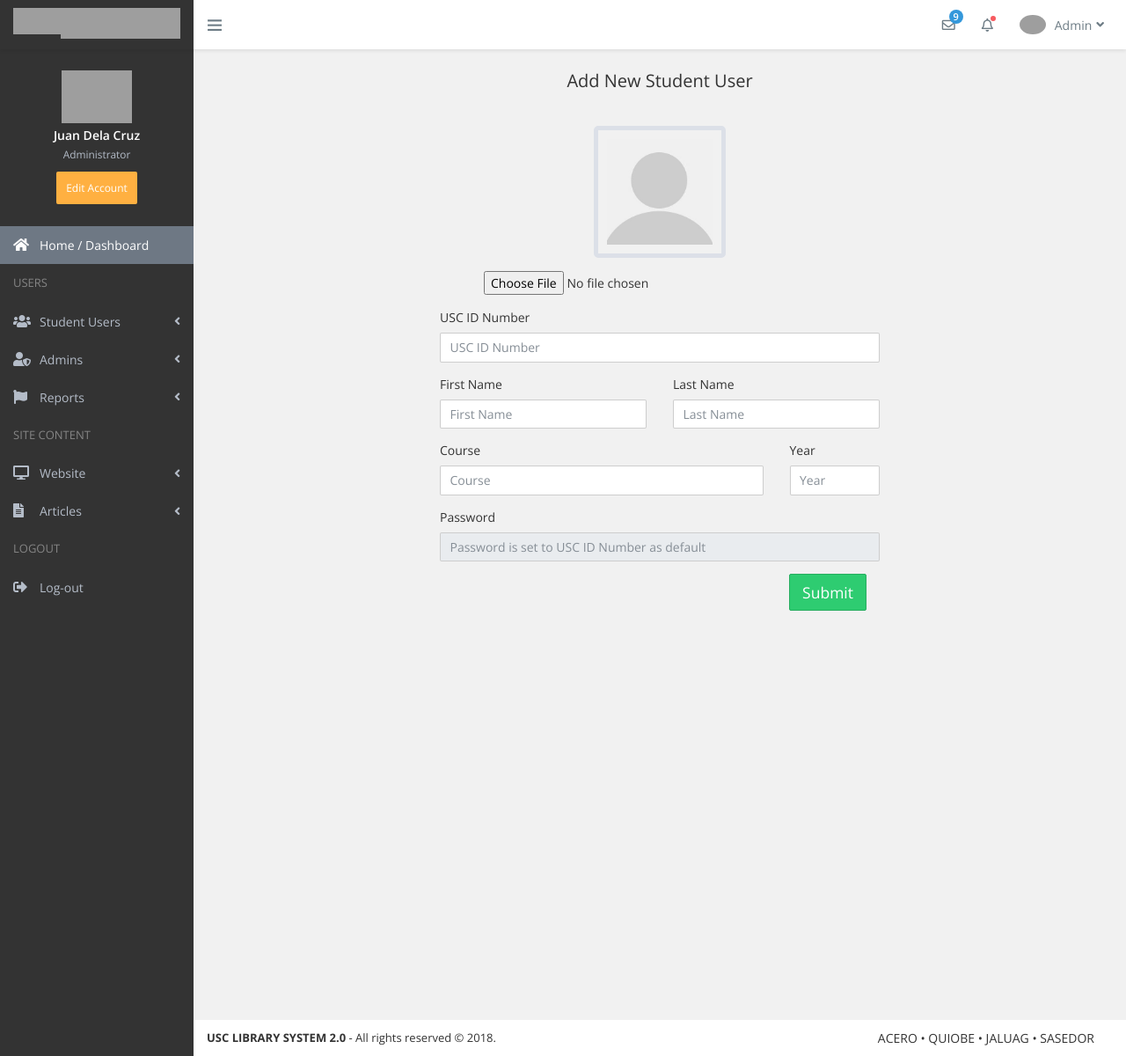
After one commit to lance173/capstone-admin, a PHP site: page /views/add-userstudent.php in a window 1280 px wide. The commit adds this page. Shown: the whole page at 88% size. Run offline with PHP 8.4, Linux system fonts and the light colour scheme; some libraries are stand-ins or nearby versions; grey boxes are pictures that could not be loaded.

Commit message:
10-9-18 14:41

```diff
--- a/assets/css/custom.css
+++ b/assets/css/custom.css
@@ -523,3 +523,48 @@ html, body{
   font-size: 13px;
   text-decoration: underline;
 }
+
+/*
+*
+  New Admin Page
+*----------
+*/
+
+.inpage-alerts{
+  width: 95%;
+  margin: 25px 20px 0px;
+}
+
+.default-adminimg{
+  height: 150px;
+  width: 150px;
+  padding: 10px;
+  border: 5px solid #dce0e8;
+  border-radius: 5px;
+}
+
+.imgupld-section{
+  text-align: center;
+}
+
+.imgupld-section input[type=file]{
+  width: 80%;
+  margin: 15px auto;
+  text-align: center;
+}
+
+.role-descrip{
+  margin-top: 20px;
+  margin-left: 15px;
+}
+
+/**New Student User**/
+.use-dud{
+  margin-left: 25%;
+}
+
+@media screen and (max-width: 700px) {
+  .use-dud {
+  margin-left: 10%;
+  }
+}
--- /dev/null
+++ b/views/add-userstudent.php
@@ -0,0 +1,82 @@
+<?php
+    require('header.php');
+    include('nav.php');
+?>
+
+
+        <div class="content-wrapper">
+            <!-- START PAGE CONTENT-->
+            <div class="row" style="display: none;">
+                <div class="inpage-alerts">
+                    <div class="alert alert-success">
+                        User Admin is added successfully.
+                    </div>
+                </div>
+            </div>
+
+            <div class="page-heading">
+                <center> <h3 class="page-title"> Add New Student User</h3> </center>
+            </div>
+
+
+            <form class="form-horizontal" action="" method="post">
+                <fieldset>
+                    <div class="row" style="margin-top: 20px;">
+                        <div class="col-md-6 use-dud">
+
+                            <div class="imgupld-section">
+                                <img src="../assets/img/default-avatar.jpg" class="default-adminimg" >
+                                <input type="file" name="fileToUpload" id="fileToUpload">
+                            </div>
+
+                                <!-- USC ID input-->
+                                <div class="form-group">
+                                    <label class="control-label" for="name">USC ID Number</label>
+                                    <input id="name" name="name" type="text" placeholder="USC ID Number" class="form-control">
+                                </div>
+                                <!-- First Name input-->
+                                <div class="row" style="margin-bottom: 1rem;">
+                                    <div class="col-md-6">
+                                        <label for="firstname">First Name</label>
+                                        <input id="firstname" name="firstname" type="text" placeholder="First Name" class="form-control">
+                                    </div>
+                                    <!-- Last Name input-->
+                                    <div class="col-md-6">
+                                        <label class="control-label" for="name">Last Name</label>
+                                        <input id="lastname" name="lastname" type="text" placeholder="Last Name" class="form-control">
+                                    </div>
+                                </div>
+                                <div class="row" style="margin-bottom: 1rem;">
+                                    <div class="col-md-9">
+                                        <label for="course">Course</label>
+                                        <input id="course" name="course" type="text" placeholder="Course" class="form-control">
+                                    </div>
+                                    <!-- Last Name input-->
+                                    <div class="col-md-3">
+                                        <label class="control-label" for="year">Year</label>
+                                        <input id="year" name="year" type="text" placeholder="Year" class="form-control">
+                                    </div>
+                                </div>
+
+                                <!-- Password input-->
+                                <div class="form-group">
+                                    <label class="control-label" for="email">Password</label>
+                                    <input id="password" name="Password" type="text" placeholder="Password is set to USC ID Number as default" class="form-control" disabled="disabled">
+                                </div>
+
+
+                                <!-- Form actions -->
+                                <div class="form-group">
+                                  <div class="col-md-12 text-right">
+                                    <button type="submit" class="btn btn-success btn-lg">Submit</button>
+                                  </div>
+                                </div>
+                        </div>
+
+                </fieldset>
+            </form>
+
+                <!--content-wrapper closing tag will be found in footer.php -->
+<?php
+    require('footer.php');
+?>
```
Also changed, not shown: views/add-sampleadmin.php (deleted, +0 -107 lines), views/add-useradmin.php (added, +101 -0 lines), views/add-webpage.php (+4 -4 lines), assets/img/default-avatar.jpg (renamed from assets/img/default_avatar.jpg).
